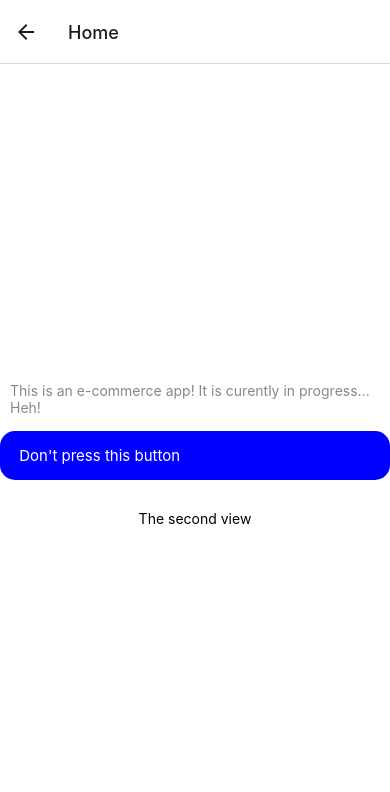
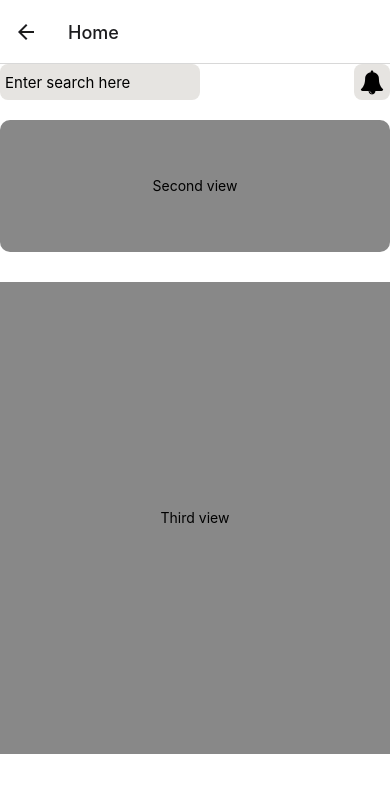
Before and after one commit to dc0dr/ecommerce-shopping-app-react-native, a React Native app: screen /Home in a window 390 px wide. Shown: the top 792 px of the page. Built offline with nearby package versions, Linux system fonts and the light colour scheme.

Commit message:
Updated the main file

```diff
--- a/App.js
+++ b/App.js
@@ -4,6 +4,9 @@ import { NavigationContainer } from '@react-navigation/native';
 import { createNativeStackNavigator } from  '@react-navigation/native-stack';
 import Login from './screens/Login';
 import HomePage from './screens/HomePage';
+import ProductDetails from './screens/ProductDetails';
+import Cart from './screens/Cart';
+import Checkout from './screens/Checkout';
 
 const Stack = createNativeStackNavigator();
 
--- a/screens/HomePage.js
+++ b/screens/HomePage.js
@@ -1,27 +1,42 @@
 import * as React from 'react';
-import { Image, StyleSheet, Text, TouchableOpacity ,View, FlatList} from 'react-native';
+import { Image, StyleSheet, Text, TouchableOpacity ,View, FlatList, TextInput} from 'react-native';
+import { FontAwesome, Ionicons } from '@expo/vector-icons';
+
+
 
 const HomePage = () => {
     return(
-        <View style={styles.container}>
-          <View>
-            <Image/>
+      <View style={styles.container}>
+        <View style={{
+          flexDirection: 'row',
+          backgroundColor: '#fff',
+          justifyContent: 'space-between'
+        }}>
 
-            <Text style={styles.instructions}>
-              This is an e-commerce app! It is curently in progress...
-              Heh!
-            </Text>
+          <TextInput
+            style = {{
+              borderRadius: 8, fontSize: 15, marginBottom: 20,
+              width: 200, textAlign: 'justify', backgroundColor: '#e6e4e1',
+              padding: 5}}
+            placeholder = "Enter search here "
+          />
 
-            <TouchableOpacity
-              onPress={() => alert('Next screen in progress. Wait for it :)')}
-              style={styles.button}>
-              <Text style={styles.buttonText}> Don't press this button </Text>
-            </TouchableOpacity>
+          <View style={{
+            backgroundColor: '#e6e4e1', marginBottom: 20, borderRadius: 8, justifyContent: 'center',
+            paddingHorizontal: 6, paddingVertical: 6 }}>
+            <FontAwesome name='bell' size={24} color='black'/>
           </View>
+        </View>
 
-          <View style={{marginTop: 30}}>
-            <Text> The second view </Text>
-          </View>
+        <View style={{
+          flex: 0.19, backgroundColor: '#888', borderRadius: 10, alignItems: 'center', justifyContent: 'center'}}>
+          <Text> Second view </Text>
+        </View>
+
+        <View style={{
+          flex: 0.68, marginTop: 30, backgroundColor: '#888', alignItems: 'center', justifyContent: 'center'}}>
+          <Text> Third view </Text>
+        </View>
       </View>
     );
   }
@@ -31,25 +46,7 @@ const HomePage = () => {
 
   const styles = StyleSheet.create({
     container: {
-      flex: 1, //The display type of every view
+      flex: 1,
       backgroundColor: '#fff',
-      alignItems: 'center',
-      justifyContent: 'center',
-    },
-    instructions: {
-      color: '#888',
-      marginLeft: 10,
-      marginBottom: 15,
-      textAlign: 'auto'
-    },
-    button: {
-      backgroundColor: 'blue',
-      padding: 15,
-      borderRadius: 15,
-      justifyContent: 'center'
-    },
-    buttonText: {
-      fontSize: 15,
-      color: '#fff'
     }
   });
```
